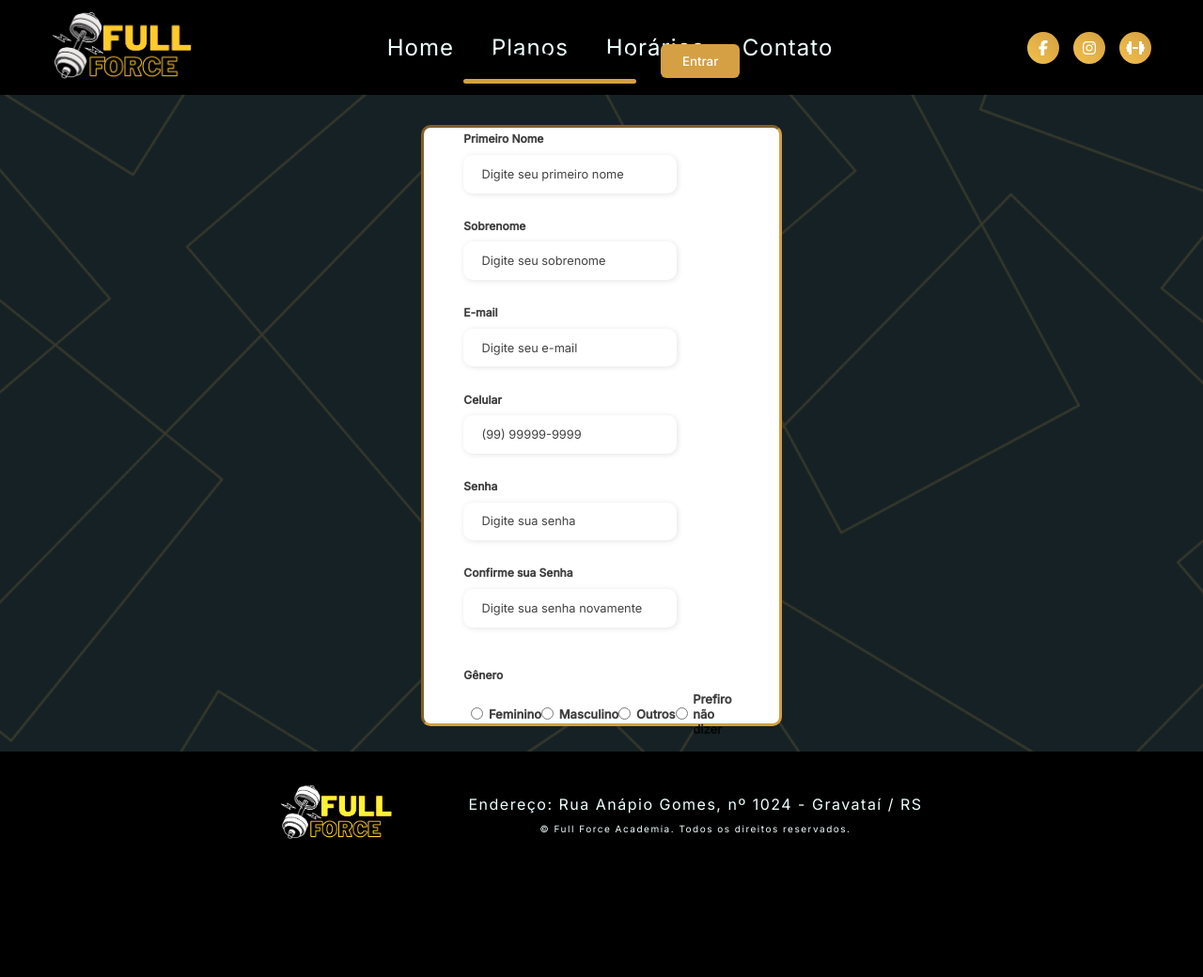
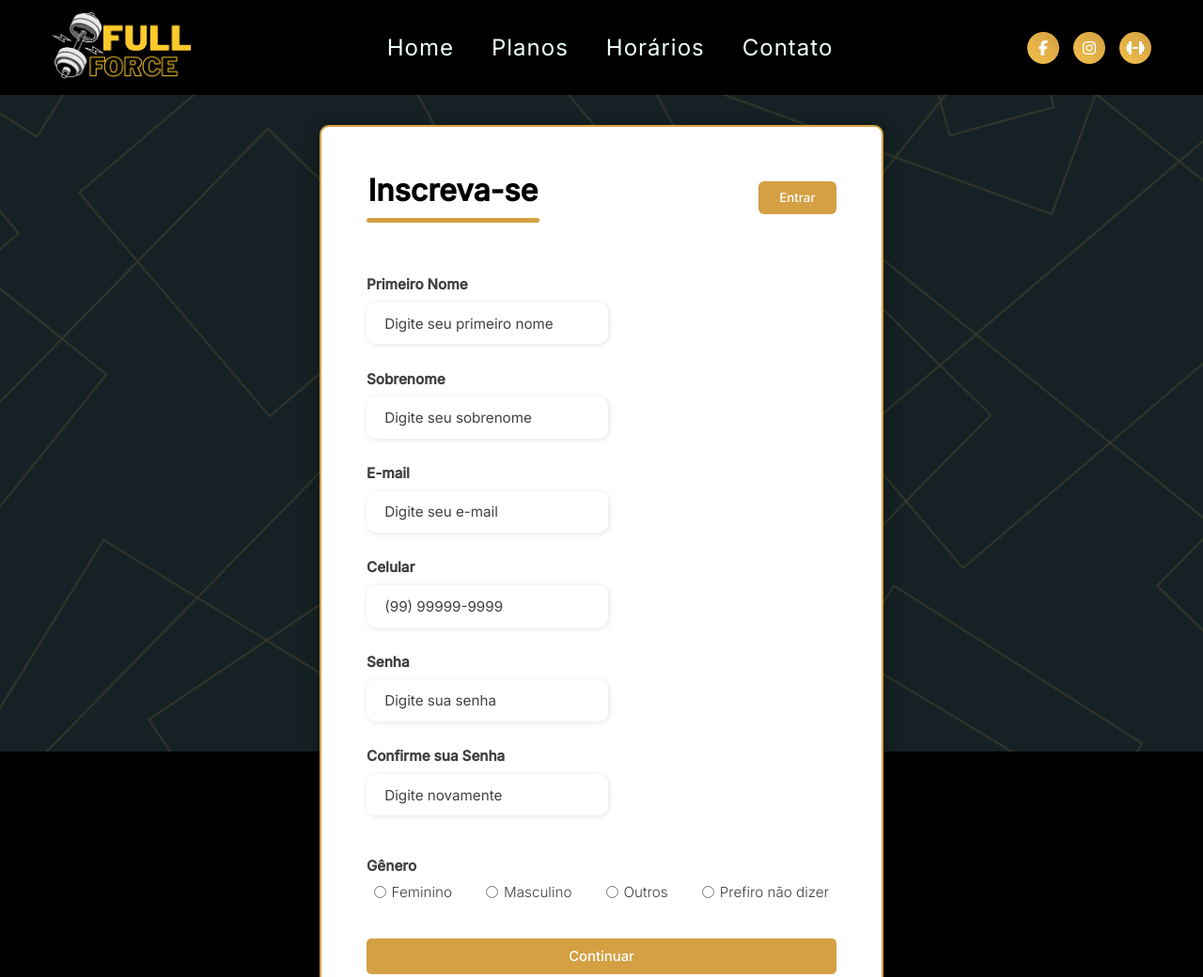
Before and after one commit to koykiller83/KoyKiller83, a plain HTML site: page inscricao.html in a window 1280 px wide. Shown: the top 1040 px of the page at 94% size. Before the commit the page ends 938 px from the top, so only its background shows below. Drawn offline with Linux system fonts and the light colour scheme.

Commit message:
Add files via upload

```diff
--- a/inscricao.css
+++ b/inscricao.css
@@ -10,7 +10,13 @@
     font-style: normal;
 }
 
-html, body
+html
+{
+    height: 100%;
+    background-color: #000;
+}
+
+body
 {
     height: 100%;
     background-color: #000;
@@ -22,11 +28,13 @@ main
 }
 
 /* Inicio do cabeçalho */
+
 header
 {
     background-color: #000;
     width: 100%;
     padding: 2px 0;
+    flex-shrink: 0;
 }
 
 .container-header
@@ -84,8 +92,8 @@ header
 }
 .conteudo
 {
-  background-size: cover;
-  background-position: center;
+    background-size: cover;
+    background-position: center;
 }
 
 /* Apartir daqui, botões de redes sociais
@@ -121,33 +129,37 @@ e redirecionamento para as mesmas */
 
 body
 {
-    width: 100%;
+    display: flex;
+    flex-direction: column;
     min-height: 100vh;
-    display: flex;
     background-image: url(./img/fundomenu.png);
-    flex-direction: column;
+    background-size: cover;
+    background-position: center;
+    background-attachment: fixed;
 }
 
 .container
 {
-    width: 60%;
-    min-height: 80vh;
+    width: 100%;
+    flex: 1;
     display: flex;
-    margin: 2rem auto;
+    justify-content: center;
+    align-items: flex-start;
+    padding: 2rem 20px;
+    min-height: auto;
+    margin: 0 auto;
 }
 
 .form
 {
     width: 50%;
-    margin: 0 auto;
-    display: flex;
-    justify-content: center;
-    align-items: center;
+    max-width: 600px;
     background-color: #fff;
     padding: 3rem;
     border-radius: 10px;
-    border-style: inset;
-    border-color: #d4a043;
+    border: 2px solid #d4a043;
+    box-shadow: 0 4px 20px rgba(0, 0, 0, 0.3);
+    margin: 0 auto;
 }
 
 .form-header
@@ -195,14 +207,12 @@ body
 .form-header h1::after
 {
     content: '';
-    display: flex;
+    display: block;
     width: 11.5rem;
     height: 0.3rem;
     background-color: #d4a043;
-    margin: 0 auto;
-    position: absolute;
-    border-radius: 10px;
-    font-weight: bold;
+    margin: 10px auto 0;
+    border-radius: 10px
 }
 
 .input-group
@@ -227,7 +237,7 @@ body
     border: none;
     border-radius: 10px;
     box-shadow: 1px 1px 6px #0000001c;
-    font-size: 0.8rem;
+    font-size: 0.95rem;
 }
 
 .input-box input:hover
@@ -242,7 +252,7 @@ body
 
 .input-box label, .gender-title h6
 {
-    font-size: 0.75rem;
+    font-size: 0.95rem;
     font-weight: 600;
     color: #000000c0;
 }
@@ -273,8 +283,8 @@ body
 
 .gender-input label
 {
-    font-size: 0.81rem;
-    font-weight: 600;
+    font-size: 0.95rem;
+    font-weight: 300;
     color: #000000c0;
 }
 
--- a/inscricao.html
+++ b/inscricao.html
@@ -65,7 +65,7 @@
                     </div>
                     <div class="input-box">
                         <label for="confirmPassword">Confirme sua Senha</label>
-                        <input id="confirmPassword" type="password" name="confirmPassword" placeholder="Digite sua senha novamente" required>
+                        <input id="confirmPassword" type="password" name="confirmPassword" placeholder="Digite novamente" required>
                     </div>
                 </div>
                 <div class="gender-inputs">
```
